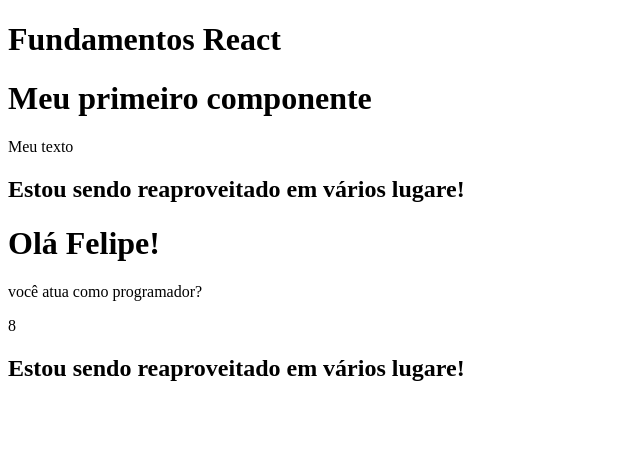
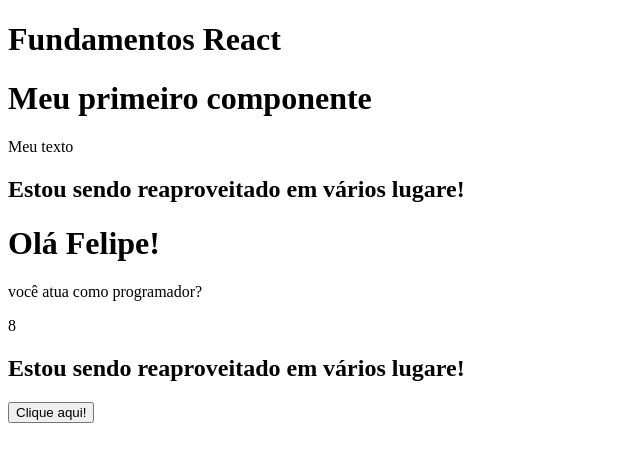
Before and after one commit to felipeaz3vedo/curso-react-do-zero-a-maestria, a React (Vite) app in the folder 02_fundamentos/fundamentos/: page / in a window 1280 px wide. Shown: the top 462 px of the page, without its empty margins (0-640 px from the left). Built offline with nearby package versions, Linux system fonts and the light colour scheme.

Commit message:
aula: 23

```diff
--- a/02_fundamentos/fundamentos/src/App.jsx
+++ b/02_fundamentos/fundamentos/src/App.jsx
@@ -1,4 +1,5 @@
 //components
+import { Events } from './components/Events';
 import { FirstComponent } from './components/FisrtComponent';
 import { MyComponent } from './components/MyComponent';
 import { TemplateExpressions } from './components/TemplateExpressions';
@@ -10,6 +11,7 @@ export const App = () => {
       <FirstComponent />
       <TemplateExpressions />
       <MyComponent />
+      <Events />
     </>
   );
 };
--- /dev/null
+++ b/02_fundamentos/fundamentos/src/components/Events.jsx
@@ -0,0 +1,14 @@
+export const Events = () => {
+  const handleMyEvent = e => {
+    console.log(e);
+    console.log('Ativou o evento!');
+  };
+
+  return (
+    <div>
+      <div>
+        <button onClick={handleMyEvent}>Clique aqui!</button>
+      </div>
+    </div>
+  );
+};
```
